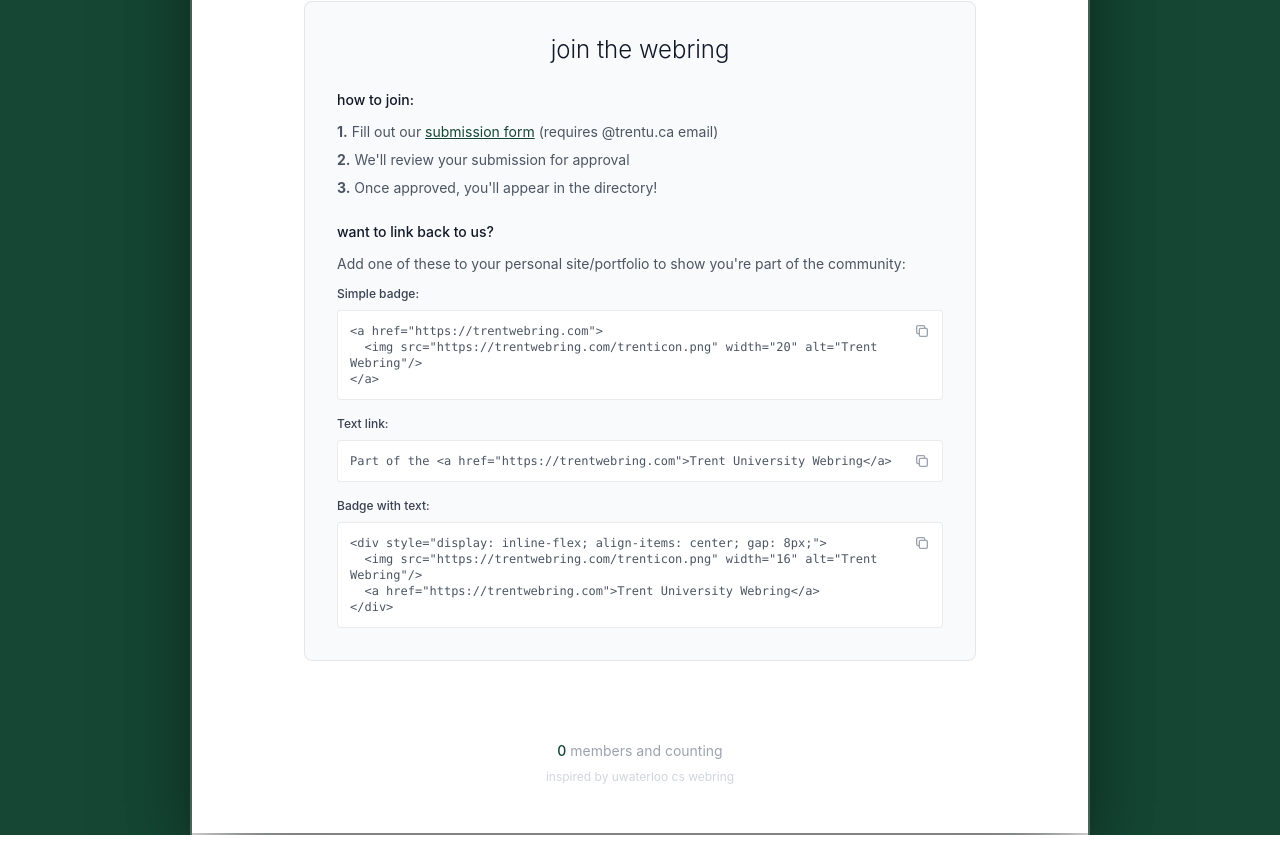
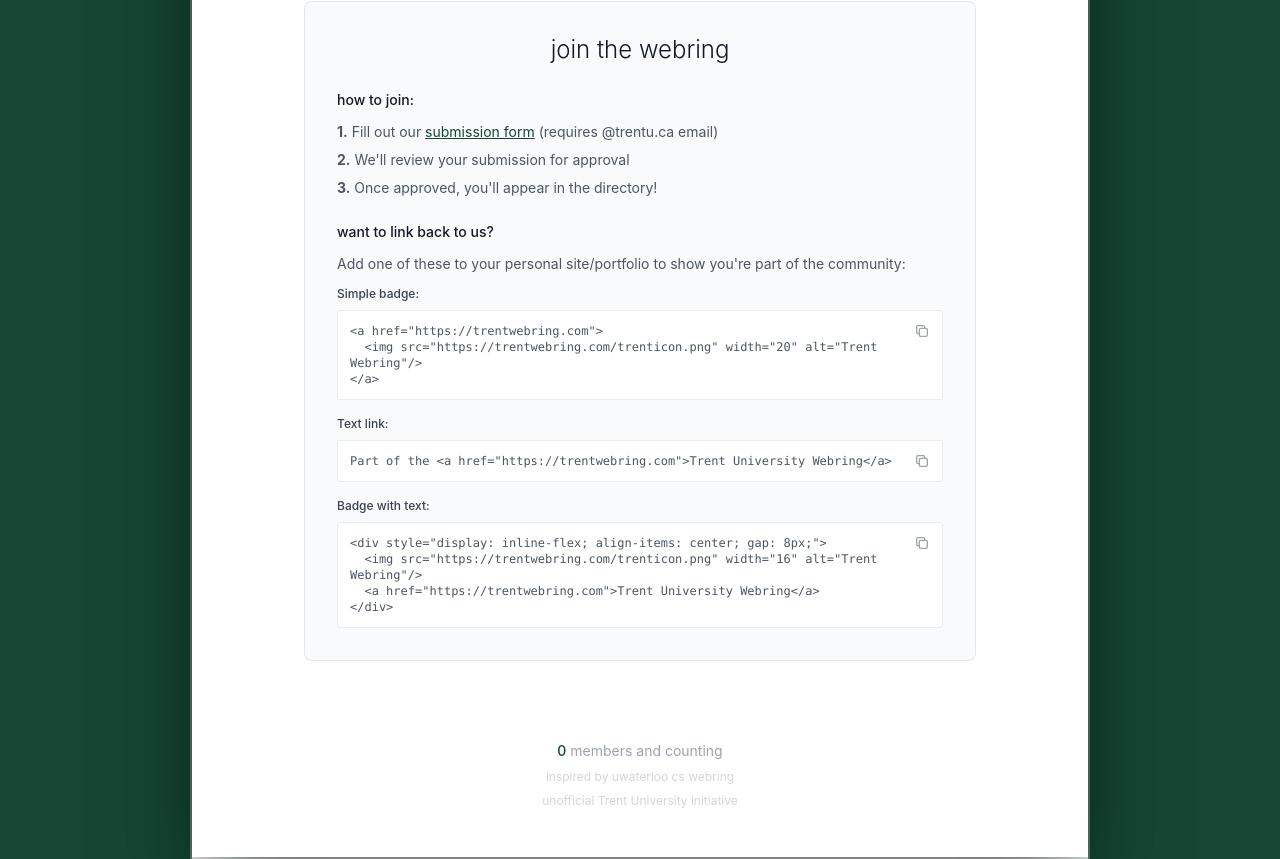
Before and after one commit to fromis-9/trent-webring, a website: page index.html in a window 1280 px wide. Shown: the part 381-1240 px from the top of the page. Before the commit the page ends 1216 px from the top, so only its background shows below. Drawn offline with nearby package versions, Linux system fonts and the light colour scheme; no server answers.

Commit message:
updated text

```diff
--- a/index.html
+++ b/index.html
@@ -403,6 +403,9 @@
                         </p>
                         <p class="text-gray-300 text-xs mt-2">
                             inspired by  <a href="https://github.com/JusGu/uwatering" class="hover:text-trent transition-colors">uwaterloo cs webring</a>
+                        </p>
+                        <p class="text-gray-300 text-xs mt-2">
+                            unofficial Trent University initiative
                         </p>
                     </div>
                 </footer>
```
